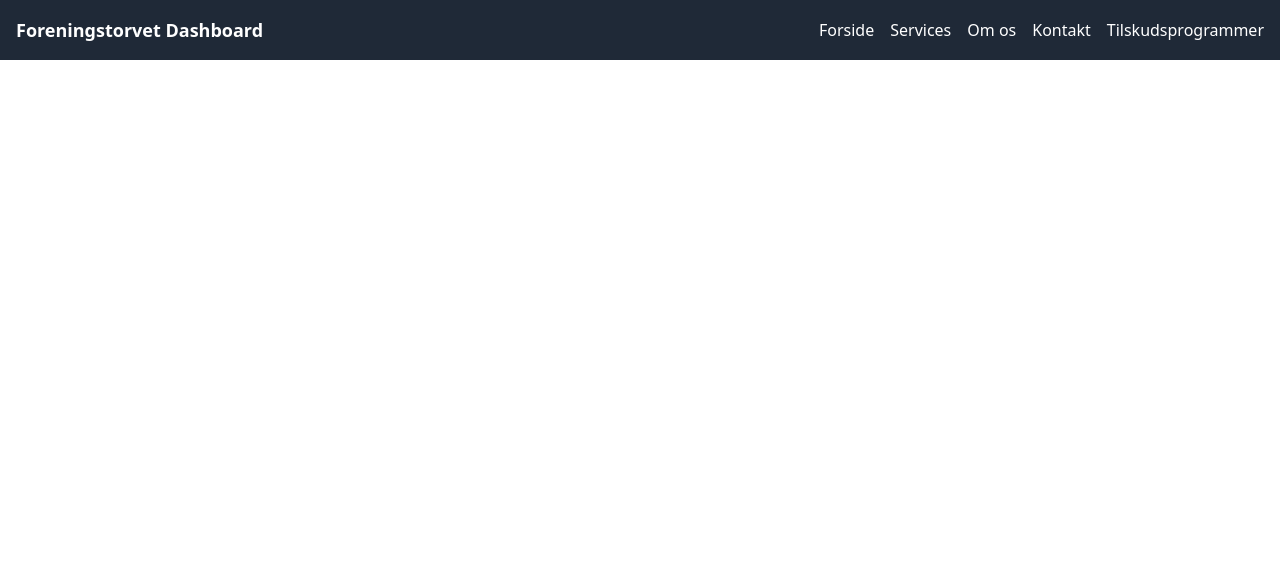
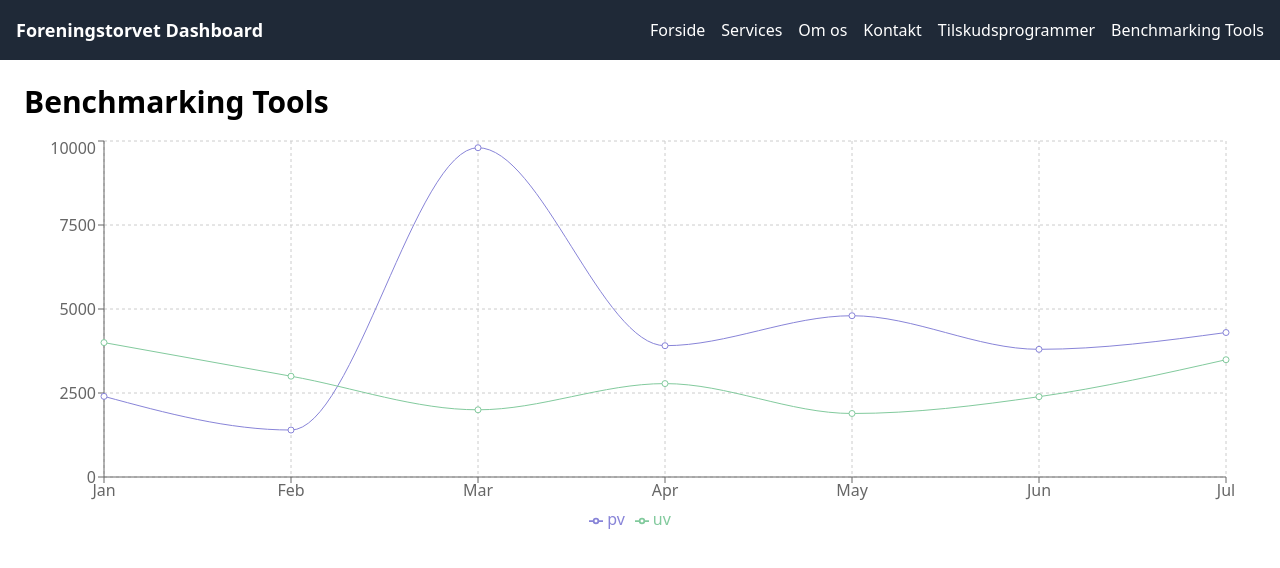
Before and after one commit to GPT-Engineer-App/knowledge-share-dashboard, a React (Vite) app: page /benchmarking-tools in a window 1280 px wide. Shown: the top 568 px of the page. Built offline with nearby package versions, Linux system fonts and the light colour scheme.

Commit message:
Implemented alternative Benchmarking Tools component using Recharts for data visualization. Added route and navigation link for the new component.

```diff
--- a/package.json
+++ b/package.json
@@ -14,7 +14,8 @@
     "react": "^18.2.0",
     "react-dom": "^18.2.0",
     "react-icons": "^4.12.0",
-    "react-router-dom": "^6.20.1"
+    "react-router-dom": "^6.20.1",
+    "recharts": "^2.12.7"
   },
   "devDependencies": {
     "@types/react": "^18.2.64",
--- a/src/App.jsx
+++ b/src/App.jsx
@@ -17,6 +17,7 @@ import Notifications from "./pages/Notifications.jsx";
 import CentralizedWorkspace from "./pages/CentralizedWorkspace.jsx";
 import ResidentRequests from "./pages/ResidentRequests.jsx";
 import PredefinedWorkflows from "./pages/PredefinedWorkflows.jsx";
+import BenchmarkingTools from "./components/BenchmarkingTools.jsx";
 
 function App() {
   return (
@@ -33,6 +34,7 @@ function App() {
         <Route exact path="/request-quote" element={<RequestQuote />} />
         <Route exact path="/support" element={<SupportPage />} />
         <Route exact path="/subsidy-programs" element={<SubsidyPrograms />} />
+        <Route exact path="/benchmarking-tools" element={<BenchmarkingTools />} />
       </Routes>
     </Router>
   );
--- /dev/null
+++ b/src/components/BenchmarkingTools.jsx
@@ -0,0 +1,40 @@
+import React, { useState } from 'react';
+import { LineChart, Line, XAxis, YAxis, CartesianGrid, Tooltip, Legend, ResponsiveContainer } from 'recharts';
+
+const initialData = [
+  { name: 'Jan', uv: 4000, pv: 2400, amt: 2400 },
+  { name: 'Feb', uv: 3000, pv: 1398, amt: 2210 },
+  { name: 'Mar', uv: 2000, pv: 9800, amt: 2290 },
+  { name: 'Apr', uv: 2780, pv: 3908, amt: 2000 },
+  { name: 'May', uv: 1890, pv: 4800, amt: 2181 },
+  { name: 'Jun', uv: 2390, pv: 3800, amt: 2500 },
+  { name: 'Jul', uv: 3490, pv: 4300, amt: 2100 },
+];
+
+const BenchmarkingTools = () => {
+  const [data, setData] = useState(initialData);
+
+  return (
+    <div className="p-6">
+      <h1 className="mb-4 text-3xl font-bold">Benchmarking Tools</h1>
+      <ResponsiveContainer width="100%" height={400}>
+        <LineChart
+          data={data}
+          margin={{
+            top: 5, right: 30, left: 20, bottom: 5,
+          }}
+        >
+          <CartesianGrid strokeDasharray="3 3" />
+          <XAxis dataKey="name" />
+          <YAxis />
+          <Tooltip />
+          <Legend />
+          <Line type="monotone" dataKey="pv" stroke="#8884d8" activeDot={{ r: 8 }} />
+          <Line type="monotone" dataKey="uv" stroke="#82ca9d" />
+        </LineChart>
+      </ResponsiveContainer>
+    </div>
+  );
+};
+
+export default BenchmarkingTools;
--- a/src/components/Navbar.jsx
+++ b/src/components/Navbar.jsx
@@ -12,6 +12,7 @@ const Navbar = () => {
           <Link to="/about" className="text-white">Om os</Link>
           <Link to="/contact" className="text-white">Kontakt</Link>
           <Link to="/subsidy-programs" className="text-white">Tilskudsprogrammer</Link>
+          <Link to="/benchmarking-tools" className="text-white">Benchmarking Tools</Link>
         </div>
       </div>
     </nav>
```
Also changed, not shown: 1 other file (tests, documents, lock files or other folders).
